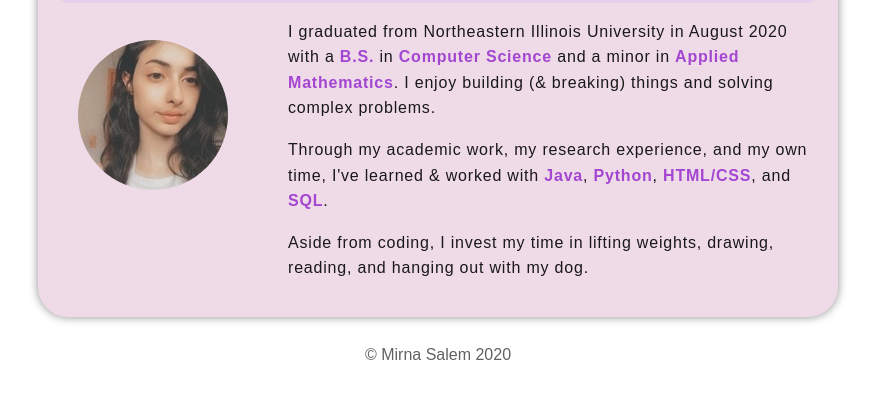
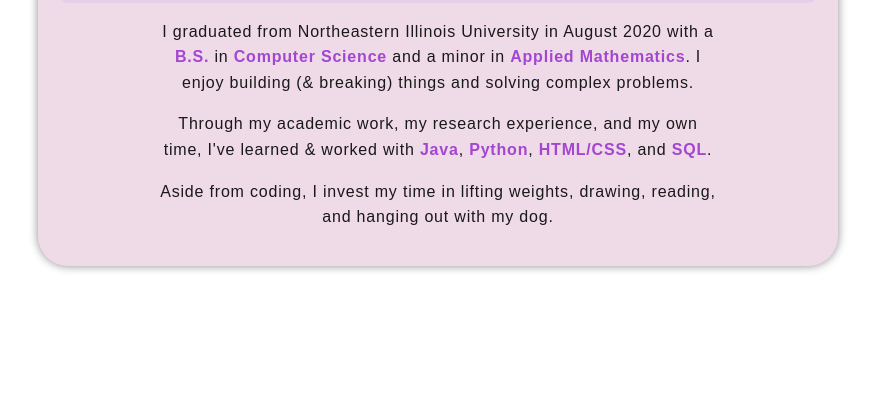
Before and after one commit to mirna-salem/mirna-salem.github.io, a plain HTML site: page index.html in a window 1280 px wide. Shown: the part 134-532 px from the top of the page, without its empty margins (202-1077 px from the left). Drawn offline with Linux system fonts and the light colour scheme.

Commit message:
Changed layout

```diff
--- a/css/style.css
+++ b/css/style.css
@@ -25,6 +25,10 @@ body {
   opacity: 0.90;
 }
 
+#aboutMe {
+  text-align: center;
+  padding: 0 100px;
+}
 .tab ul {
   margin: 0;
   padding: 0;
@@ -83,29 +87,17 @@ body {
   float: left;
 }
 .tab_content_box:nth-of-type(1) p {
-  margin-left: 230px;
   letter-spacing: .8px;
 }
 
-#keyword {
+.keyword {
   color: darkorchid;
   font-weight: bolder;
 }
 .tab_content_box:nth-of-type(1) h2 {
   position: relative;
 }
-#my_avatar{
-  float: left;
-  opacity: .90;
-  position: absolute;
-  margin-top: 92px;
-  margin-left: 20px;
-  object-fit: cover;
-  border-radius:50%;
-  width: 150px;
-  height: 150px;
-  transform: rotate(-40deg);
-}
+
 
 .tab_content_box:nth-of-type(2){
   background: #eed6e5;
@@ -276,12 +268,3 @@ span.random.fade {
 tab_content_box h2{
   margin: 0 0 20px;
 }
-.footer {
-  color: rgb(97, 97, 97);
-  text-align: center;
-  bottom: 0%;
-  width: 100%;
-  position: relative;
-  float: left;
-  padding: 25px;
-}
--- a/index.html
+++ b/index.html
@@ -22,12 +22,13 @@
             <input type="radio" checked id= "tab1" name="1">
             <div class = "tab_content_box">
                 <!-- Home Tab -->
-                <img id="my_avatar" src="images/my_avatar.jpg" alt="Avatar">
                 <div id="my_pic"></div>
                 <h2 class="header">Hi, I'm Mirna!</h2>
-                <p>I graduated from Northeastern Illinois University in August 2020 with a <span id="keyword">B.S.</span> in <span id="keyword">Computer Science</span> and a minor in <span id="keyword">Applied Mathematics</span>. I enjoy building (& breaking) things and solving complex problems.</p>
-                <p>Through my academic work, my research experience, and my own time, I've learned & worked with <span id="keyword">Java</span>, <span id="keyword">Python</span>, <span id="keyword">HTML/CSS</span>, and <span id="keyword">SQL</span>.</p>
-                <p>Aside from coding, I invest my time in lifting weights, drawing, reading, and hanging out with my dog.</p>
+                <div id="aboutMe">
+                    <p>I graduated from Northeastern Illinois University in August 2020 with a <span class="keyword">B.S.</span> in <span class="keyword">Computer Science</span> and a minor in <span class="keyword">Applied Mathematics</span>. I enjoy building (& breaking) things and solving complex problems.</p>
+                    <p>Through my academic work, my research experience, and my own time, I've learned & worked with <span class="keyword">Java</span>, <span class="keyword">Python</span>, <span class="keyword">HTML/CSS</span>, and <span class="keyword">SQL</span>.</p>
+                    <p>Aside from coding, I invest my time in lifting weights, drawing, reading, and hanging out with my dog.</p>
+                </div>
             </div>
             <input type="radio" id= "tab2" name="1">
             <div class = "tab_content_box">
@@ -92,9 +93,6 @@
             </div>
         </div>
     </div>
-    <footer class="footer">
-        &copy; Mirna Salem 2020
-    </footer>
     <script src="myScript.js"></script>
 </body>
 </html>
```
Also changed, not shown: images/my_avatar.jpg (deleted).
